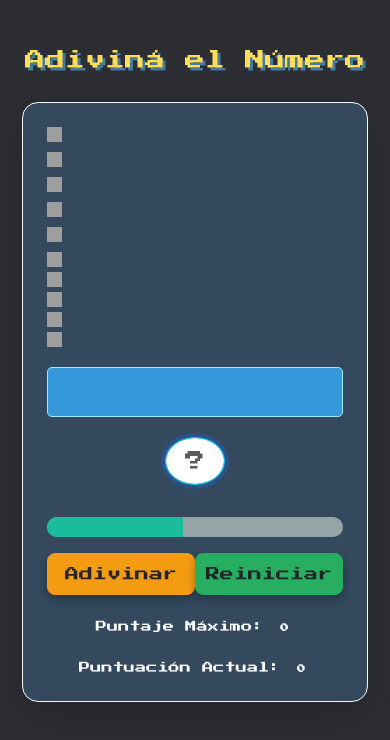
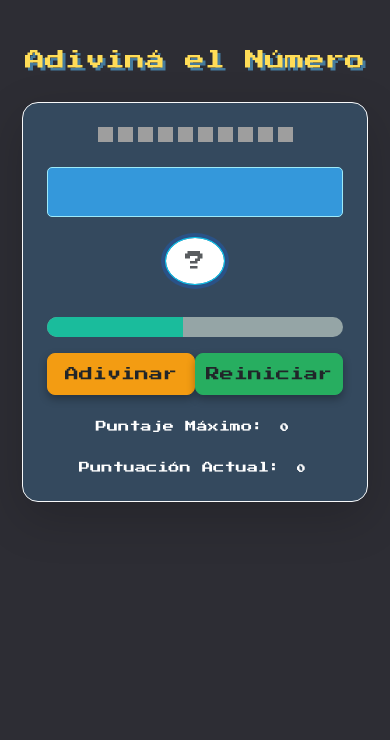
Before and after one commit to chkx77/TPReact, a React (Create React App) app: page / in a window 390 px wide. Shown: the top 740 px of the page. Built offline with nearby package versions, Linux system fonts and the light colour scheme; grey boxes are pictures that could not be loaded.

Commit message:
Update App.css

```diff
--- a/src/App.css
+++ b/src/App.css
@@ -241,7 +241,7 @@ body {
   }
 
   .hearts-container {
-    flex-direction: column;
+    flex-direction: row;
     gap: 5px;
     max-width: 300px; /* Ajusta según el tamaño deseado */
   }
```
